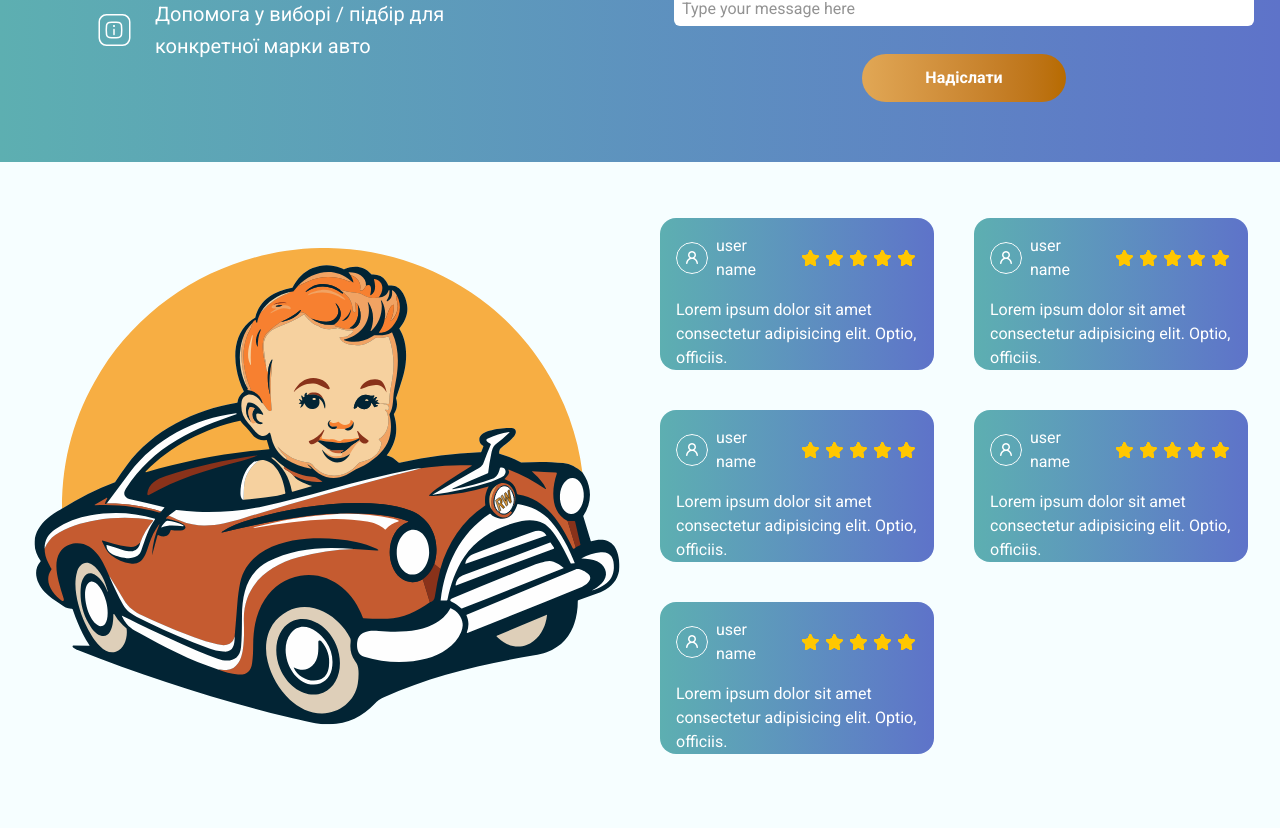
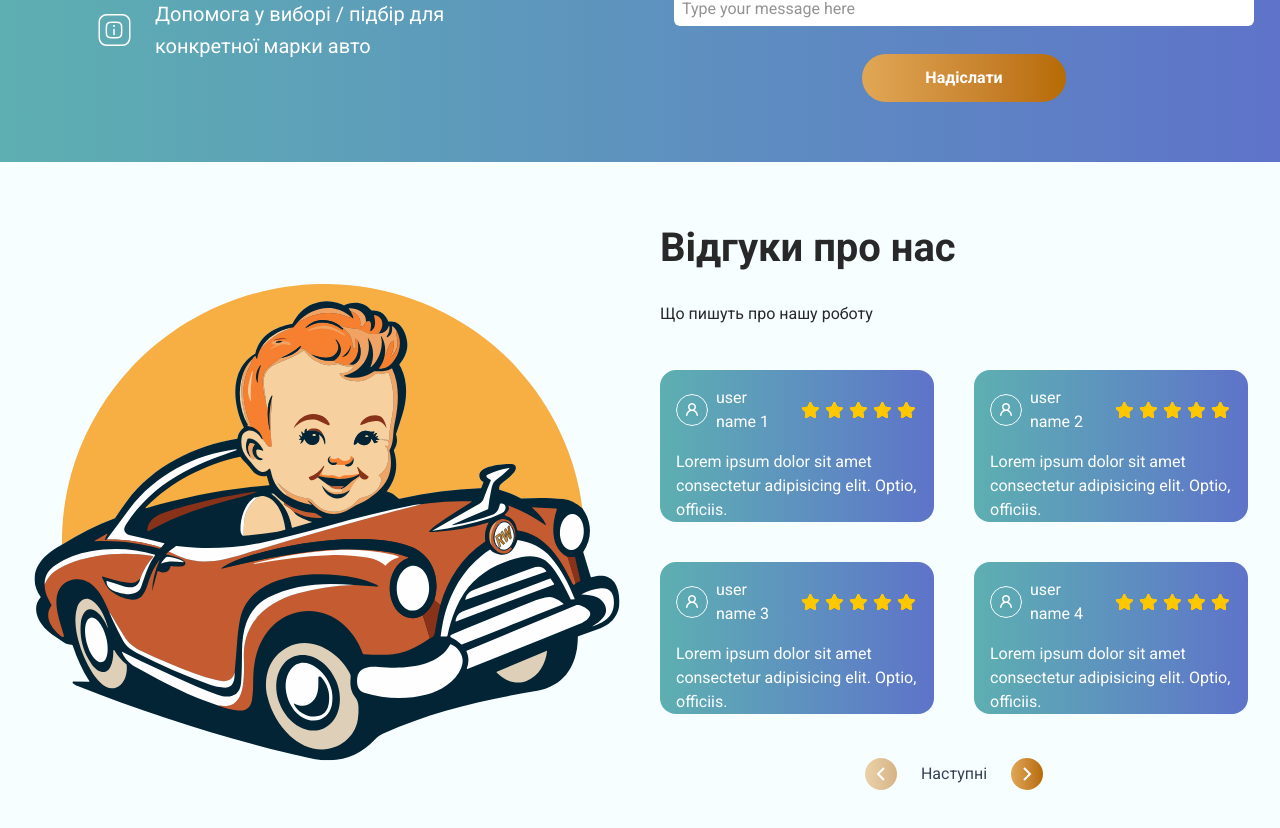
Before and after one commit to KiwiCodeSolution/RW-Trade, a Next.js app: page / in a window 1280 px wide. Shown: the part 4204-5032 px from the top of the page. Built offline with nearby package versions, Linux system fonts and the light colour scheme.

Commit message:
testimonials section is ready

```diff
--- /dev/null
+++ b/src/components/userUI/TestimonialsCarousel.jsx
@@ -0,0 +1,199 @@
+'use client'
+
+import { useState } from "react"
+import TestimonialsCard from "./TestimonialsCard"
+import LeftIcon from '../../../public/icons/chevron-left-32.svg'
+import RightIcon from '../../../public/icons/chevron-right-32.svg'
+
+const TestimonialsCarousel = () => {
+
+  const lang = 'uk'
+
+  const testimonials = [
+    {
+      uk: {
+        name: 'user name 1',
+        imgUrl: '',
+        text: 'Lorem ipsum dolor sit amet consectetur adipisicing elit. Optio, officiis.'
+      },
+      en: {
+        name: 'user name 1',
+        imgUrl: '',
+        text: 'Lorem ipsum dolor sit amet consectetur adipisicing elit. Optio, officiis.'
+      }
+    },
+    {
+      uk: {
+        name: 'user name 2',
+        imgUrl: '',
+        text: 'Lorem ipsum dolor sit amet consectetur adipisicing elit. Optio, officiis.'
+      },
+      en: {
+        name: 'user name 2',
+        imgUrl: '',
+        text: 'Lorem ipsum dolor sit amet consectetur adipisicing elit. Optio, officiis.'
+      }
+    },
+    {
+      uk: {
+        name: 'user name 3',
+        imgUrl: '',
+        text: 'Lorem ipsum dolor sit amet consectetur adipisicing elit. Optio, officiis.'
+      },
+      en: {
+        name: 'user name 3',
+        imgUrl: '',
+        text: 'Lorem ipsum dolor sit amet consectetur adipisicing elit. Optio, officiis.'
+      }
+    },
+    {
+      uk: {
+        name: 'user name 4',
+        imgUrl: '',
+        text: 'Lorem ipsum dolor sit amet consectetur adipisicing elit. Optio, officiis.'
+      },
+      en: {
+        name: 'user name 4',
+        imgUrl: '',
+        text: 'Lorem ipsum dolor sit amet consectetur adipisicing elit. Optio, officiis.'
+      }
+    },
+    {
+      uk: {
+        name: 'user name 5',
+        imgUrl: '',
+        text: 'Lorem ipsum dolor sit amet consectetur adipisicing elit. Optio, officiis.'
+      },
+      en: {
+        name: 'user name 5',
+        imgUrl: '',
+        text: 'Lorem ipsum dolor sit amet consectetur adipisicing elit. Optio, officiis.'
+      }
+    },
+    {
+      uk: {
+        name: 'user name 6',
+        imgUrl: '',
+        text: 'Lorem ipsum dolor sit amet consectetur adipisicing elit. Optio, officiis.'
+      },
+      en: {
+        name: 'user name 6',
+        imgUrl: '',
+        text: 'Lorem ipsum dolor sit amet consectetur adipisicing elit. Optio, officiis.'
+      }
+    },
+    {
+      uk: {
+        name: 'user name 7',
+        imgUrl: '',
+        text: 'Lorem ipsum dolor sit amet consectetur adipisicing elit. Optio, officiis.'
+      },
+      en: {
+        name: 'user name 7',
+        imgUrl: '',
+        text: 'Lorem ipsum dolor sit amet consectetur adipisicing elit. Optio, officiis.'
+      }
+    },
+    {
+      uk: {
+        name: 'user name 8',
+        imgUrl: '',
+        text: 'Lorem ipsum dolor sit amet consectetur adipisicing elit. Optio, officiis.'
+      },
+      en: {
+        name: 'user name 8',
+        imgUrl: '',
+        text: 'Lorem ipsum dolor sit amet consectetur adipisicing elit. Optio, officiis.'
+      }
+    },
+    {
+      uk: {
+        name: 'user name 9',
+        imgUrl: '',
+        text: 'Lorem ipsum dolor sit amet consectetur adipisicing elit. Optio, officiis.'
+      },
+      en: {
+        name: 'user name 9',
+        imgUrl: '',
+        text: 'Lorem ipsum dolor sit amet consectetur adipisicing elit. Optio, officiis.'
+      }
+    },
+    {
+      uk: {
+        name: 'user name 10',
+        imgUrl: '',
+        text: 'Lorem ipsum dolor sit amet consectetur adipisicing elit. Optio, officiis.'
+      },
+      en: {
+        name: 'user name 10',
+        imgUrl: '',
+        text: 'Lorem ipsum dolor sit amet consectetur adipisicing elit. Optio, officiis.'
+      }
+    }
+  ]
+
+  const [currentPage, setCurrentPage] = useState(0)
+  const itemsPerPage = 4
+  const totalPages = Math.ceil(testimonials.length / itemsPerPage)
+
+  const currentTestimonials = testimonials.slice(
+    currentPage * itemsPerPage,
+    (currentPage + 1) * itemsPerPage
+  )
+
+  const handleNext = () => {
+    if (currentPage < totalPages - 1) {
+      setCurrentPage(currentPage + 1);
+    }
+  }
+
+  const handlePrev = () => {
+    if (currentPage > 0) {
+      setCurrentPage(currentPage - 1);
+    }
+  }
+
+  return (
+    <div className="h-full flex flex-col py-5">
+
+      <div className="grow">
+        <div className='grid grid-cols-2 gap-10 mb-6'>
+          {currentTestimonials.map((item, index) => (
+            <div key={index} className="w-full flex justify-center">
+              <TestimonialsCard key={index} testimonial={item[lang]}/>
+            </div>
+          ))}
+        </div>
+      </div>
+
+      <div className="flex justify-center items-center gap-6 py-4 px-8">
+        <button
+          onClick={handlePrev}
+          disabled={currentPage === 0}
+          className={`w-8 h-8 rounded-full bg-bronze flex justify-center items-center ${
+            currentPage === 0 ? 'opacity-50 cursor-not-allowed' : ''
+          }`}
+        >
+          <LeftIcon className='text-white'/>
+        </button>
+
+        <span className="text-gray-700">
+          Наступні
+        </span>
+
+        <button
+          onClick={handleNext}
+          disabled={currentPage === totalPages - 1}
+          className={`w-8 h-8 rounded-full bg-bronze flex justify-center items-center ${
+            currentPage === totalPages - 1 ? 'opacity-50 cursor-not-allowed' : ''
+          }`}
+        >
+          <RightIcon className='text-white'/>
+        </button>
+      </div>
+
+    </div>
+  )
+}
+
+export default TestimonialsCarousel
--- a/src/components/userUI/TestimonialsSection.jsx
+++ b/src/components/userUI/TestimonialsSection.jsx
@@ -1,88 +1,22 @@
 import BabyImg from '../../../public/images/baby.svg'
-import TestimonialsCard from './TestimonialsCard'
+import TestimonialsCarousel from './TestimonialsCarousel'
 
 const TestimonialsSection = () => {
 
   const lang = 'uk'
 
-  const testimonials = [
-    {
-      uk: {
-        name: 'user name',
-        imgUrl: '',
-        text: 'Lorem ipsum dolor sit amet consectetur adipisicing elit. Optio, officiis.'
-      },
-      en: {
-        name: 'user name',
-        imgUrl: '',
-        text: 'Lorem ipsum dolor sit amet consectetur adipisicing elit. Optio, officiis.'
-      }
-    },
-    {
-      uk: {
-        name: 'user name',
-        imgUrl: '',
-        text: 'Lorem ipsum dolor sit amet consectetur adipisicing elit. Optio, officiis.'
-      },
-      en: {
-        name: 'user name',
-        imgUrl: '',
-        text: 'Lorem ipsum dolor sit amet consectetur adipisicing elit. Optio, officiis.'
-      }
-    },
-    {
-      uk: {
-        name: 'user name',
-        imgUrl: '',
-        text: 'Lorem ipsum dolor sit amet consectetur adipisicing elit. Optio, officiis.'
-      },
-      en: {
-        name: 'user name',
-        imgUrl: '',
-        text: 'Lorem ipsum dolor sit amet consectetur adipisicing elit. Optio, officiis.'
-      }
-    },
-    {
-      uk: {
-        name: 'user name',
-        imgUrl: '',
-        text: 'Lorem ipsum dolor sit amet consectetur adipisicing elit. Optio, officiis.'
-      },
-      en: {
-        name: 'user name',
-        imgUrl: '',
-        text: 'Lorem ipsum dolor sit amet consectetur adipisicing elit. Optio, officiis.'
-      }
-    },
-    {
-      uk: {
-        name: 'user name',
-        imgUrl: '',
-        text: 'Lorem ipsum dolor sit amet consectetur adipisicing elit. Optio, officiis.'
-      },
-      en: {
-        name: 'user name',
-        imgUrl: '',
-        text: 'Lorem ipsum dolor sit amet consectetur adipisicing elit. Optio, officiis.'
-      }
-    }
-  ]
-
   return (
-    <section className='grid grid-cols-2 py-14 gap-10'>
+    <section className='grid grid-cols-2 py-14 gap-10 min-h-[720px]'>
       <div className='flex items-center justify-center'>
         <BabyImg className='max-w-[600px] h-auto' />
       </div>
-      <div>
-        <h3></h3>
-        <div className='grid grid-cols-2 gap-10'>
-          {testimonials.map((item, index) => (
-            <TestimonialsCard key={index} testimonial={item[lang]}/>
-          ))}
+      <div className='flex flex-col'>
+        <h3 className='text-[40px] font-bold mb-6'>Відгуки про нас</h3>
+        <p className='mb-6'>Що пишуть про нашу роботу</p>
+        <div className='grow'>
+          <TestimonialsCarousel />
         </div>
       </div>
-
-
     </section>
   )
 }
```
Also changed, not shown: public/icons/chevron-left-32.svg, public/icons/chevron-right-32.svg.
